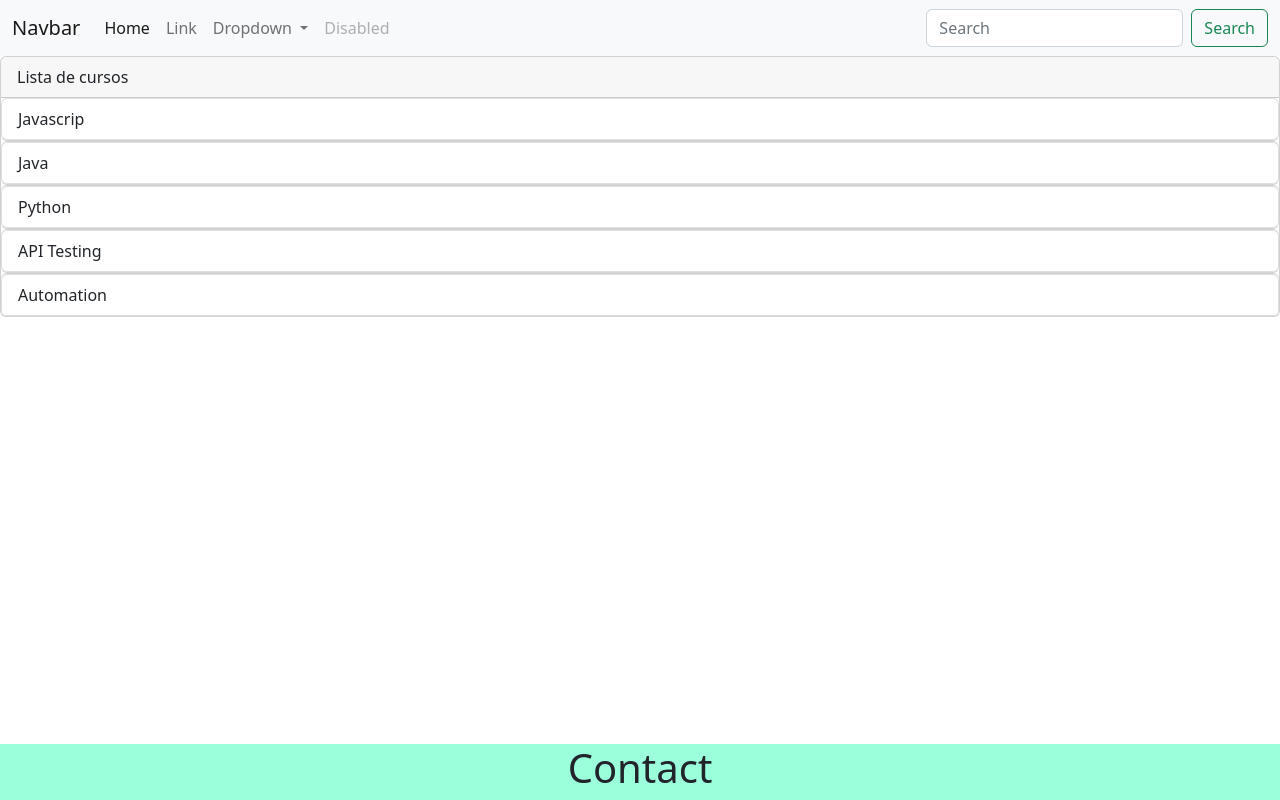
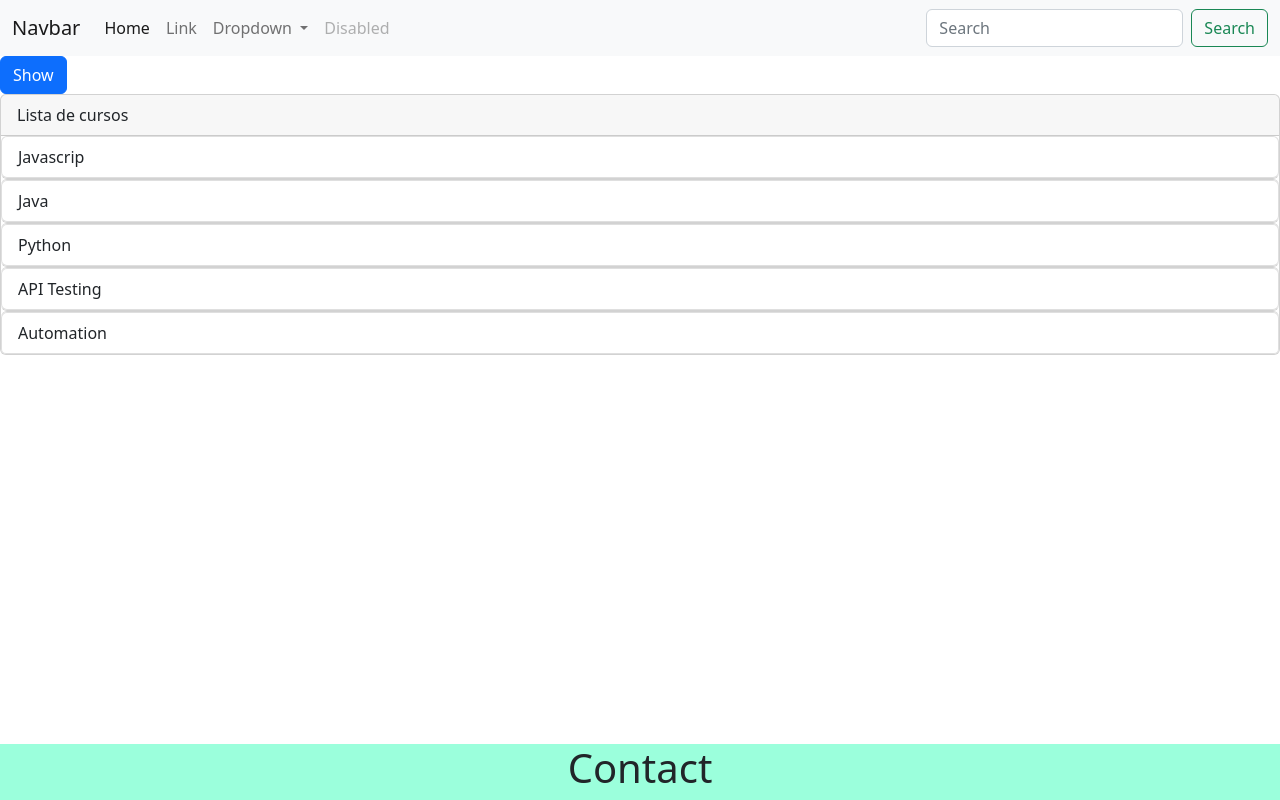
Before and after one commit to josh-hrr/full-stack1, an Angular app: page / in a window 1280 px wide. Built offline with nearby package versions, Linux system fonts and the light colour scheme.

Commit message:
adding *ngIf directive

```diff
--- a/src/app/app.component.html
+++ b/src/app/app.component.html
@@ -1,7 +1,11 @@
 <app-header></app-header>
 <app-footer></app-footer>
 
-<div class="card">
+<div>
+    <button type="button" class="btn btn-primary" (click)="enable = (enable == true) ? false : true">{{enable ? 'Show' : 'Hide'}}</button>
+</div>
+
+<div class="card" *ngIf="enable">
     <div class="card-header">
         Lista de cursos
     </div>
--- a/src/app/app.component.ts
+++ b/src/app/app.component.ts
@@ -9,6 +9,8 @@ export class AppComponent {
   title = 'angular-udemy';
 
   listaDeCursos:String[] = ["Javascrip", "Java", "Python", "API Testing", "Automation"];
+  enable:boolean = true;
+
   constructor() {
     testing();
   }
@@ -21,4 +23,10 @@ function testing(){
   for(let t of test){
     console.log(t);
   }
+
+  let test2 = true;
+
+
+  test2 = (test2 == true) ? true : false;
+  console.log(test2);
 }
```
